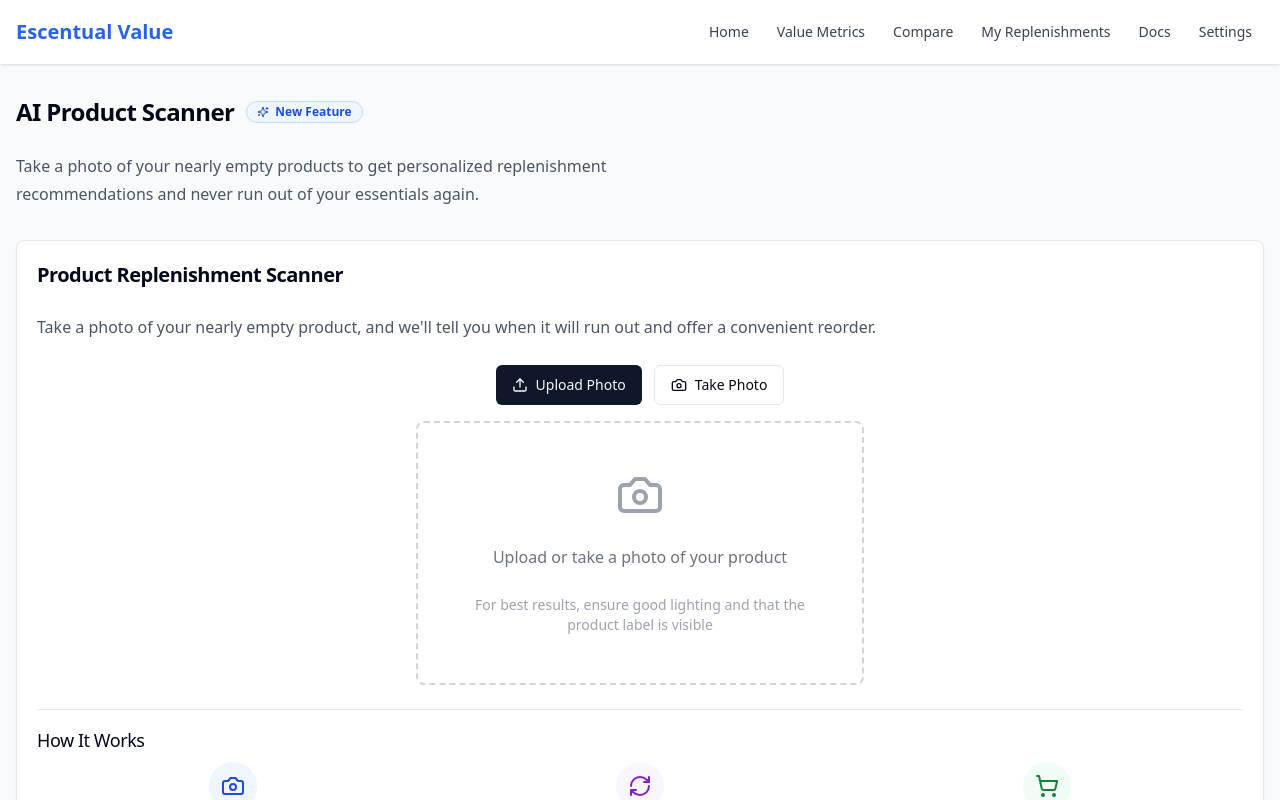
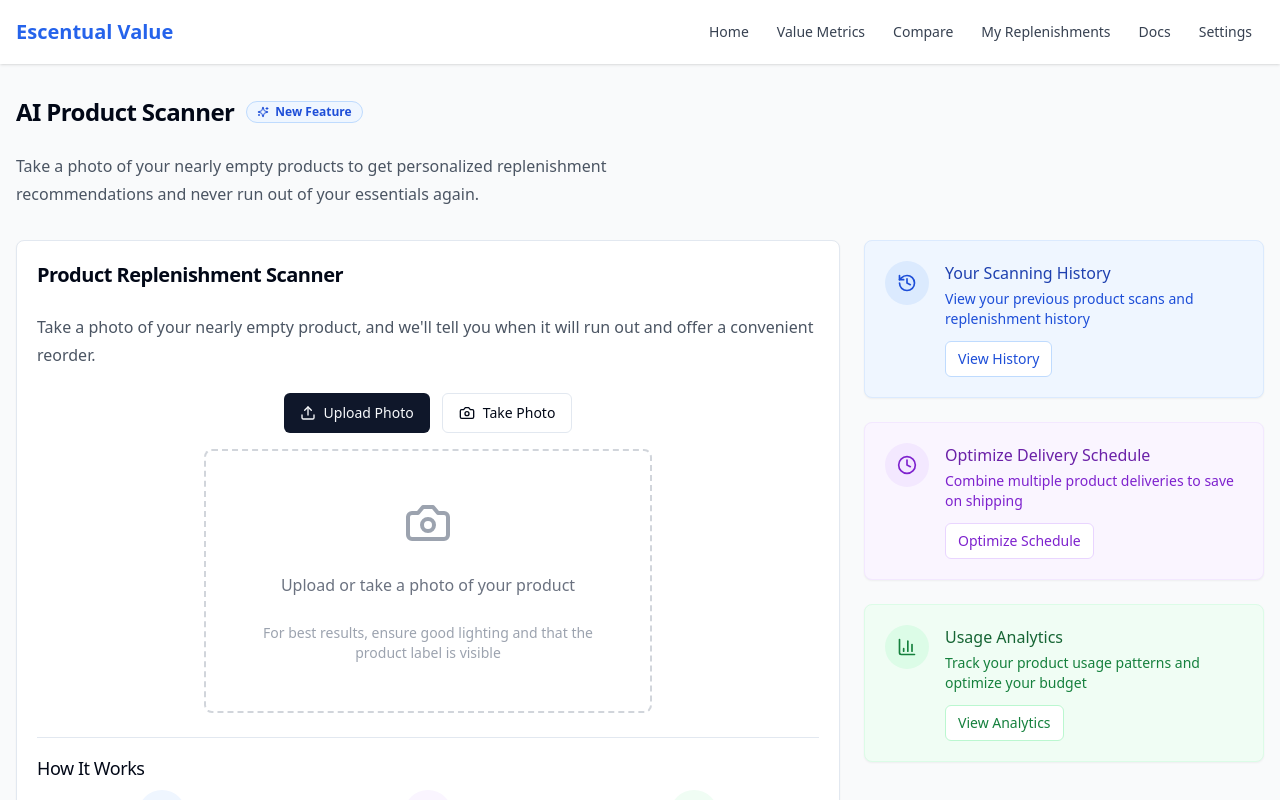
Before and after one commit to rakeshescentual/replen, a React (Vite) app: page /product-scanner in a window 1280 px wide. Shown: the top 800 px of the page. Built offline with nearby package versions, Linux system fonts and the light colour scheme.

Commit message:
Implement improvements

```diff
--- a/src/components/ui/progress.tsx
+++ b/src/components/ui/progress.tsx
@@ -10,25 +10,40 @@ const Progress = React.forwardRef<
   React.ElementRef<typeof ProgressPrimitive.Root>,
   React.ComponentPropsWithoutRef<typeof ProgressPrimitive.Root> & {
     indicatorClassName?: string;
+    barColor?: string;
+    trackColor?: string;
   }
->(({ className, value, indicatorClassName, ...props }, ref) => (
+>(({ className, value, indicatorClassName, barColor, trackColor, ...props }, ref) => {
+  // Calculate dynamic color classes based on value
+  const getAutomaticColorClass = () => {
+    if (!value) return "bg-primary";
+    if (value < 25) return "bg-red-500";
+    if (value < 50) return "bg-yellow-500";
+    if (value < 75) return "bg-blue-500";
+    return "bg-green-500";
+  };
+
+  return (
     <ProgressPrimitive.Root
       ref={ref}
       className={cn(
-      "relative h-4 w-full overflow-hidden rounded-full bg-secondary",
+        "relative h-4 w-full overflow-hidden rounded-full",
+        trackColor || "bg-secondary",
         className
       )}
       {...props}
     >
       <ProgressPrimitive.Indicator
         className={cn(
-        "h-full w-full flex-1 bg-primary transition-all",
+          "h-full w-full flex-1 transition-all",
+          barColor || getAutomaticColorClass(),
           indicatorClassName
         )}
         style={{ transform: `translateX(-${100 - (value || 0)}%)` }}
       />
     </ProgressPrimitive.Root>
-))
+  )
+})
 Progress.displayName = ProgressPrimitive.Root.displayName
 
 export { Progress }
--- a/src/pages/ProductImageScanner.tsx
+++ b/src/pages/ProductImageScanner.tsx
@@ -6,20 +6,24 @@ import ProductImageAnalyzer from "@/components/ProductImageAnalyzer";
 import { toast } from "@/hooks/use-toast";
 import { Card } from "@/components/ui/card";
 import { Badge } from "@/components/ui/badge";
-import { Sparkles, Camera, RefreshCw, ShoppingCart } from "lucide-react";
+import { Sparkles, Camera, RefreshCw, ShoppingCart, History, Clock, BarChart3 } from "lucide-react";
+import { Link } from "react-router-dom";
+import { Button } from "@/components/ui/button";
 
 const ProductImageScanner = () => {
   const handleReorder = (productId: string) => {
     toast({
       title: "Product Added to Cart",
-      description: `Product ID ${productId} has been added to your cart.`
+      description: `Product ID ${productId} has been added to your cart.`,
+      duration: 3000
     });
   };
 
   const handleSubscribe = (productId: string, interval: number) => {
     toast({
       title: "Subscription Created",
-      description: `You've subscribed to product ID ${productId}. It will be delivered every ${interval} days.`
+      description: `You've subscribed to product ID ${productId}. It will be delivered every ${interval} days.`,
+      duration: 3000
     });
   };
 
@@ -41,13 +45,68 @@ const ProductImageScanner = () => {
           </Text>
         </header>
 
-        <div className="grid grid-cols-1 gap-6">
-          <ProductImageAnalyzer
-            onReorder={handleReorder}
-            onSubscribe={handleSubscribe}
-          />
+        <div className="grid grid-cols-1 lg:grid-cols-3 gap-6">
+          <div className="lg:col-span-2">
+            <ProductImageAnalyzer
+              onReorder={handleReorder}
+              onSubscribe={handleSubscribe}
+            />
+          </div>
 
-          <Card className="bg-white p-6 rounded-lg border shadow-sm">
+          <div className="space-y-6">
+            <Card className="bg-blue-50 p-5 rounded-lg border border-blue-100">
+              <div className="flex items-start space-x-4">
+                <div className="bg-blue-100 text-blue-700 p-3 rounded-full">
+                  <History size={20} />
+                </div>
+                <div>
+                  <h3 className="text-blue-800 font-medium mb-1">Your Scanning History</h3>
+                  <p className="text-blue-700 text-sm mb-3">
+                    View your previous product scans and replenishment history
+                  </p>
+                  <Button variant="outline" size="sm" className="bg-white text-blue-700 border-blue-200">
+                    <Link to="/my-replenishments">View History</Link>
+                  </Button>
+                </div>
+              </div>
+            </Card>
+
+            <Card className="bg-purple-50 p-5 rounded-lg border border-purple-100">
+              <div className="flex items-start space-x-4">
+                <div className="bg-purple-100 text-purple-700 p-3 rounded-full">
+                  <Clock size={20} />
+                </div>
+                <div>
+                  <h3 className="text-purple-800 font-medium mb-1">Optimize Delivery Schedule</h3>
+                  <p className="text-purple-700 text-sm mb-3">
+                    Combine multiple product deliveries to save on shipping
+                  </p>
+                  <Button variant="outline" size="sm" className="bg-white text-purple-700 border-purple-200">
+                    <Link to="/my-replenishments">Optimize Schedule</Link>
+                  </Button>
+                </div>
+              </div>
+            </Card>
+
+            <Card className="bg-green-50 p-5 rounded-lg border border-green-100">
+              <div className="flex items-start space-x-4">
+                <div className="bg-green-100 text-green-700 p-3 rounded-full">
+                  <BarChart3 size={20} />
+                </div>
+                <div>
+                  <h3 className="text-green-800 font-medium mb-1">Usage Analytics</h3>
+                  <p className="text-green-700 text-sm mb-3">
+                    Track your product usage patterns and optimize your budget
+                  </p>
+                  <Button variant="outline" size="sm" className="bg-white text-green-700 border-green-200">
+                    <Link to="/dashboard">View Analytics</Link>
+                  </Button>
+                </div>
+              </div>
+            </Card>
+          </div>
+
+          <Card className="lg:col-span-3 bg-white p-6 rounded-lg border shadow-sm">
             <Heading className="text-xl font-semibold mb-4">How Our AI Product Scanner Works</Heading>
             <div className="space-y-4">
               <p className="text-gray-700">
@@ -55,7 +114,7 @@ const ProductImageScanner = () => {
               </p>
 
               <div className="grid grid-cols-1 md:grid-cols-3 gap-6 mt-6">
-                <div className="flex flex-col items-center text-center p-4 bg-blue-50 rounded-lg">
+                <div className="flex flex-col items-center text-center p-4 bg-blue-50 rounded-lg hover:shadow-md transition-all">
                   <div className="bg-blue-100 text-blue-700 p-3 rounded-full mb-3">
                     <Camera size={24} />
                   </div>
@@ -65,7 +124,7 @@ const ProductImageScanner = () => {
                   </p>
                 </div>
 
-                <div className="flex flex-col items-center text-center p-4 bg-purple-50 rounded-lg">
+                <div className="flex flex-col items-center text-center p-4 bg-purple-50 rounded-lg hover:shadow-md transition-all">
                   <div className="bg-purple-100 text-purple-700 p-3 rounded-full mb-3">
                     <RefreshCw size={24} />
                   </div>
@@ -75,7 +134,7 @@ const ProductImageScanner = () => {
                   </p>
                 </div>
 
-                <div className="flex flex-col items-center text-center p-4 bg-green-50 rounded-lg">
+                <div className="flex flex-col items-center text-center p-4 bg-green-50 rounded-lg hover:shadow-md transition-all">
                   <div className="bg-green-100 text-green-700 p-3 rounded-full mb-3">
                     <ShoppingCart size={24} />
                   </div>
```
Lines whose indentation alone changed are shown as unchanged.
